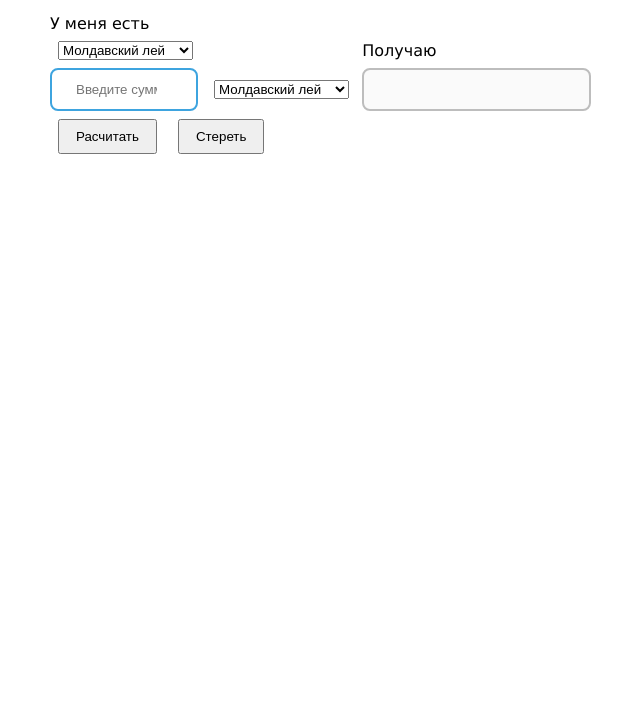
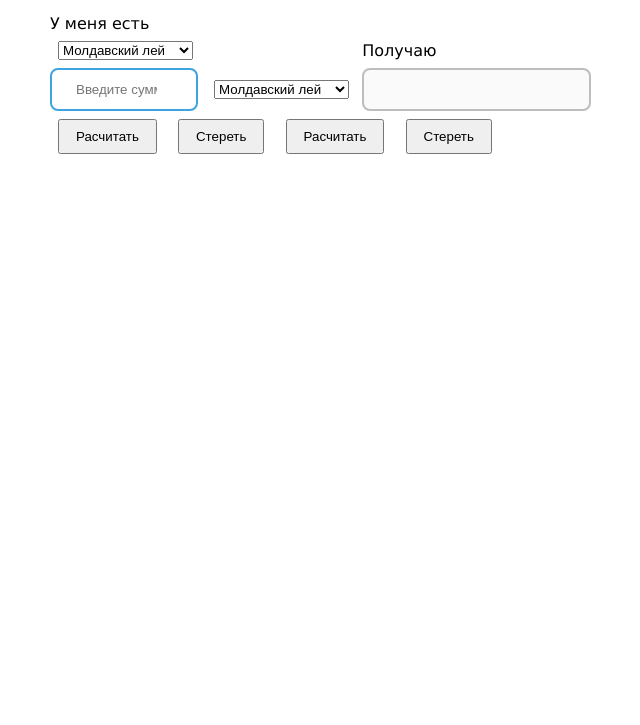
Before and after one commit to oleg32864/SO_lab1, a plain HTML site: page index.html in a window 1280 px wide. Shown: the part 75-800 px from the top of the page, without its empty margins (20-660 px from the left). Drawn offline with Linux system fonts and the light colour scheme.

Commit message:
StasChange

```diff
--- a/index.html
+++ b/index.html
@@ -37,6 +37,8 @@
                      <br>
                      <button type="submit">Расчитать</button>
                      <button type="reset">Стереть</button>
+                     <button type="Sign">Расчитать</button>
+                     <button type="Offset">Стереть</button>
 
               </form>
        </div>
```
